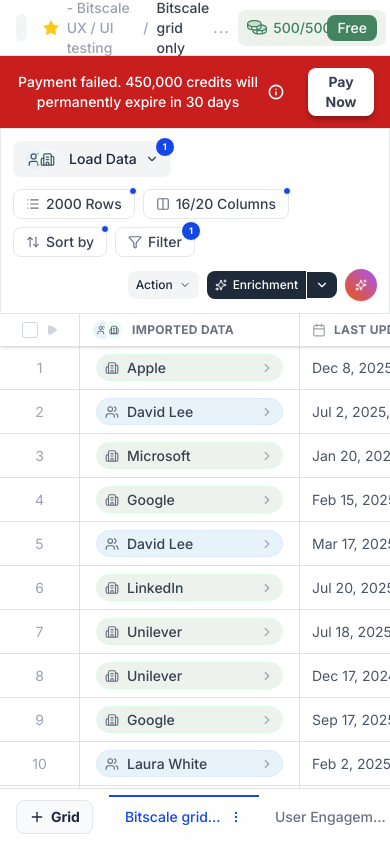
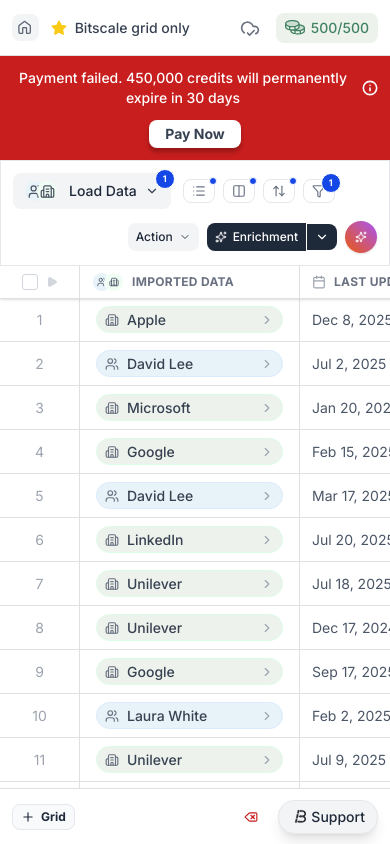
Before and after one commit to sukh285/Bitscale-Workbook, a React (Vite) app: page / in a window 390 px wide. Built offline with nearby package versions, Linux system fonts and the light colour scheme.

Commit message:
feat: add responsive UI across grid, header, filters, breadcrumbs, banners, and date formatting function

```diff
--- a/src/components/grid/GridFilter.jsx
+++ b/src/components/grid/GridFilter.jsx
@@ -8,23 +8,32 @@
 }) => {
   return (
     <div className="relative group">
-      <button className="flex items-center gap-1.5 px-3 py-1 bg-white border border-gray-200 rounded-lg hover:bg-gray-50 transition-colors">
+      <button
+        className="
+          flex items-center gap-1.5
+          px-2 py-1
+          md:px-3 md:py-1
+          bg-white border border-gray-200
+          rounded-lg
+          hover:bg-gray-50
+          transition-colors
+        "
+      >
         {Icon && (
           <Icon size={14} className="text-gray-500 group-hover:text-gray-600" />
         )}
 
-        <span className="text-sm font-medium text-gray-700">{label}</span>
+        <span className="hidden sm:inline text-sm font-medium text-gray-700">
+          {label}
+        </span>
       </button>
 
-      {/* Badge Logic */}
       {badgeValue && (
         <div className="absolute -top-1.5 -right-1.5 w-5 h-5 bg-blue-700 rounded-full flex items-center justify-center text-[9px] font-bold text-white border border-white z-10">
-            {console.log(badgeValue)}
           {badgeValue}
         </div>
       )}
 
-      {/* Dot Indicator Logic (if active but no number) */}
       {active && !badgeValue && (
         <div className="absolute -top-0.5 -right-0.5 w-2 h-2 bg-blue-700 rounded-full border border-white z-20" />
       )}
--- a/src/components/grid/GridFooter.jsx
+++ b/src/components/grid/GridFooter.jsx
@@ -15,24 +15,45 @@
 
 export const GridFooter = () => {
   return (
-    <div className="w-full bg-white border-t border-brand-border h-14 flex items-center justify-between px-4 shrink-0 z-20">
+    <div
+      className="
+        w-full bg-white border-t border-brand-border
+        flex items-center justify-between
+        px-3 md:px-4
+        h-14
+        shrink-0 z-20
+        flex-wrap md:flex-nowrap
+        gap-3
+      "
+    >
       {/* --- LEFT SECTION --- */}
-      <div className="flex items-center gap-4">
-        {/* 1. Add Grid Button */}
-        <button className="flex items-center gap-1.5 px-3 py-1.5 bg-gray-50 border border-gray-200 rounded-lg hover:bg-gray-100 transition-colors group">
-          <Plus size={16} className="text-gray-800 group-hover:text-black" />
-          <span className="text-sm font-semibold text-gray-800">Grid</span>
+      <div className="flex items-center gap-3 flex-wrap md:flex-nowrap">
+        {/* Add Grid Button */}
+        <button
+          className="
+            flex items-center gap-1.5
+            px-2 py-1
+            md:px-3 md:py-1.5
+            bg-gray-50 border border-gray-200
+            rounded-lg hover:bg-gray-100
+            transition-colors group
+          "
+        >
+          <Plus size={14} className="md:size-[16px] text-gray-800 group-hover:text-black" />
+          <span className="text-xs md:text-sm font-semibold text-gray-800">
+            Grid
+          </span>
         </button>
 
-        {/* 2. Tabs List */}
-        <div className="flex items-start border-r border-gray-200 pr-2 mr-2">
+        {/* Tabs (hidden on small screens) */}
+        <div className="hidden md:flex items-start border-r border-gray-200 pr-2 mr-2">
           {MOCK_TABS.map((tab) => (
             <GridTab key={tab.id} label={tab.label} active={tab.active} />
           ))}
         </div>
 
-        {/* 3. Navigation Arrows (Disabled/Active States) */}
-        <div className="flex items-center gap-1">
+        {/* Navigation Arrows (hidden on small screens) */}
+        <div className="hidden md:flex items-center gap-1">
           <button
             className="p-1 rounded hover:bg-gray-100 disabled:opacity-30"
             disabled
@@ -46,24 +67,39 @@
       </div>
 
       {/* --- RIGHT SECTION --- */}
-      <div className="flex items-center gap-4">
-        {/* 1. Kill Run Button */}
-        <button className="flex items-center gap-2 px-3 py-1.5 hover:bg-red-50 rounded-lg transition-colors group">
-          <Delete size={15} className="text-brand-red" />
-          <span className="text-sm font-medium text-brand-red">Kill Run</span>
+      <div
+        className="
+          flex items-center gap-3
+          ml-auto
+          flex-wrap sm:flex-nowrap
+        "
+      >
+        {/* Kill Run (icon-only on small screens) */}
+        <button
+          className="
+            flex items-center gap-2
+            px-2 py-1
+            md:px-3 md:py-1.5
+            hover:bg-red-50 rounded-lg
+            transition-colors group
+          "
+        >
+          <Delete size={14} className="md:size-[15px] text-brand-red" />
+          <span className="hidden sm:inline text-xs md:text-sm font-medium text-brand-red">
+            Kill Run
+          </span>
         </button>
 
-        {/* Vertical Divider */}
-        <div className="h-6 w-px bg-gray-200" />
+        {/* Divider (desktop only) */}
+        <div className="hidden md:block h-6 w-px bg-gray-200" />
 
-        {/* 2. Action Buttons Group */}
-        <div className="flex items-center gap-2">
-          {/* Reusing GridFilter for uniform look */}
+        {/* Action Filters (hidden on small screens) */}
+        <div className="hidden sm:flex items-center gap-2">
           <GridFilter icon={Zap} label="Auto Run" active />
           <GridFilter icon={Shuffle} label="Auto Dedupe" active />
         </div>
 
-        {/* 3. Support Button */}
+        {/* Support Button (always visible) */}
         <SupportButton />
       </div>
     </div>
--- a/src/components/layout/Header.jsx
+++ b/src/components/layout/Header.jsx
@@ -6,10 +6,18 @@
 
 export const Header = () => {
   return (
-    <header className="h-14 w-full bg-white border-b border-brand-border flex items-center justify-between px-4 shrink-0">
+    <header
+      className="
+        w-full bg-white border-b border-brand-border
+        flex items-center justify-between
+        px-3 md:px-4
+        h-14
+        shrink-0
+        gap-3
+      "
+    >
       {/* --- LEFT SIDE: Navigation --- */}
-      <div className="flex items-center gap-4">
-        {/* 1. Home Button */}
+      <div className="flex items-center gap-3 min-w-0">
         <button className="flex items-center justify-center bg-gray-100 rounded-lg p-[5.33px] hover:bg-gray-200 transition-colors">
           <img
             src={homeIcon}
@@ -18,13 +26,11 @@
           />
         </button>
 
-        {/* 2. Breadcrumb Component */}
         <Breadcrumb />
       </div>
 
       {/* --- RIGHT SIDE: Actions --- */}
-      <div className="flex items-center gap-4">
-        {/* Cloud Icon */}
+      <div className="flex items-center gap-3 sm:gap-4 shrink-0">
         <button className="p-1 hover:bg-gray-50 rounded transition-colors">
           <img
             src={cloudIcon}
@@ -33,7 +39,6 @@
           />
         </button>
 
-        {/* Credits Component */}
         <CreditsDisplay />
       </div>
     </header>
--- a/src/components/ui/Breadcrumb.jsx
+++ b/src/components/ui/Breadcrumb.jsx
@@ -3,22 +3,27 @@
 
 export const Breadcrumb = () => {
   return (
-    <div className="flex items-center gap-2 text-sm">
-      {/* Star Icon */}
-      <img src={starIcon} alt="Starred" className="w-4 h-4 object-contain" />
+    <div className="flex items-center gap-2 text-sm min-w-0">
+      <img
+        src={starIcon}
+        alt="Starred"
+        className="w-4 h-4 object-contain shrink-0"
+      />
 
-      {/* Breadcrumb Text Flow */}
-      <div className="flex items-center gap-2 font-medium">
-        <span className="text-gray-400">
+      <div className="flex items-center gap-2 font-medium min-w-0">
+        <span className="hidden sm:inline text-gray-400 truncate">
           Workbook - Bitscale UX / UI testing flow
         </span>
-        <span className="text-gray-400">/</span>
 
-        {/* Active Item */}
-        <div className="flex items-center gap-1">
-          <span className="text-gray-700">Bitscale grid only</span>
-          {/* "More Options" dots */}
-          <span className="text-gray-400 tracking-widest">...</span>
+        <span className="hidden sm:inline text-gray-400">/</span>
+
+        <div className="flex items-center gap-1 min-w-0">
+          <span className="text-gray-700 truncate max-w-[160px] sm:max-w-none">
+            Bitscale grid only
+          </span>
+          <span className="hidden sm:inline text-gray-400 tracking-widest">
+            ...
+          </span>
         </div>
       </div>
     </div>
--- a/src/components/ui/CreditsDisplay.jsx
+++ b/src/components/ui/CreditsDisplay.jsx
@@ -4,8 +4,8 @@
 export const CreditsDisplay = () => {
   return (
     <div className="flex items-center bg-bit-light-green rounded-lg border border-transparent hover:border-brand-border transition-colors">
-      <div className="flex items-center gap-2 py-1 pr-2 pl-2">
-        {/* Coins Section */}
+      <div className="flex items-center gap-2 py-1 px-2 md:pr-2 md:pl-2">
+        {/* Coins + Count */}
         <div className="flex items-center gap-1.5">
           <img
             src={coinsIcon}
@@ -17,8 +17,8 @@
           </span>
         </div>
 
-        {/* Free Badge */}
-        <div className="bg-bit-dark-green text-white text-sm font-medium px-2.5 py-1.5 rounded-lg ml-2 leading-none">
+        {/* Plan Badge (secondary info) */}
+        <div className="hidden sm:inline bg-bit-dark-green text-white text-sm font-medium px-2.5 py-1.5 rounded-lg ml-2 leading-none">
           Free
         </div>
       </div>
--- a/src/components/ui/PaymentBanner.jsx
+++ b/src/components/ui/PaymentBanner.jsx
@@ -3,17 +3,39 @@
 
 export const PaymentBanner = () => {
   return (
-    <div className="w-full bg-brand-red text-white px-4 py-3 flex items-center justify-center gap-6 text-sm font-medium text-center">
+    <div
+      className="
+        w-full bg-brand-red text-white
+        px-3 md:px-4
+        py-3
+        flex items-center justify-center
+        gap-3 md:gap-6
+        text-sm font-medium text-center
+        flex-col sm:flex-row
+      "
+    >
       {/* Text Group */}
-      <div className="flex items-center gap-2">
+      <div className="flex items-center gap-2 text-center sm:text-left">
         <span>
           Payment failed. 450,000 credits will permanently expire in 30 days
         </span>
-        <img src={infoIcon} alt="Info" className="w-4 h-4 object-contain" />
+        <img
+          src={infoIcon}
+          alt="Info"
+          className="w-4 h-4 object-contain shrink-0"
+        />
       </div>
 
       {/* Pay Now Button */}
-      <button className="bg-white text-gray-700 font-semibold py-[4px] px-[16px] rounded-lg shadow-shadow1 transition-transform hover:scale-105 active:scale-95">
+      <button
+        className="
+          bg-white text-gray-700 font-semibold
+          py-[4px] px-[16px]
+          rounded-lg shadow-shadow1
+          transition-transform
+          hover:scale-105 active:scale-95
+        "
+      >
         Pay Now
       </button>
     </div>
```
Also changed, not shown: src/lib/mockData.js.
